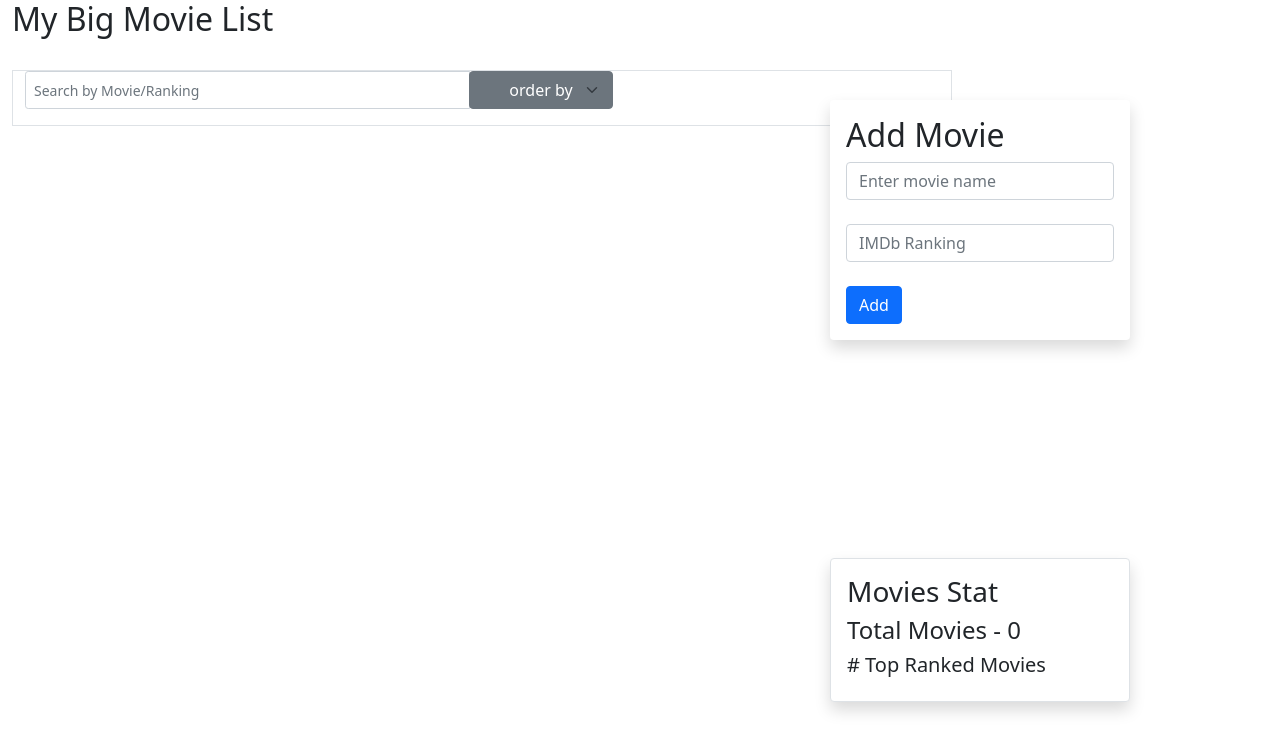
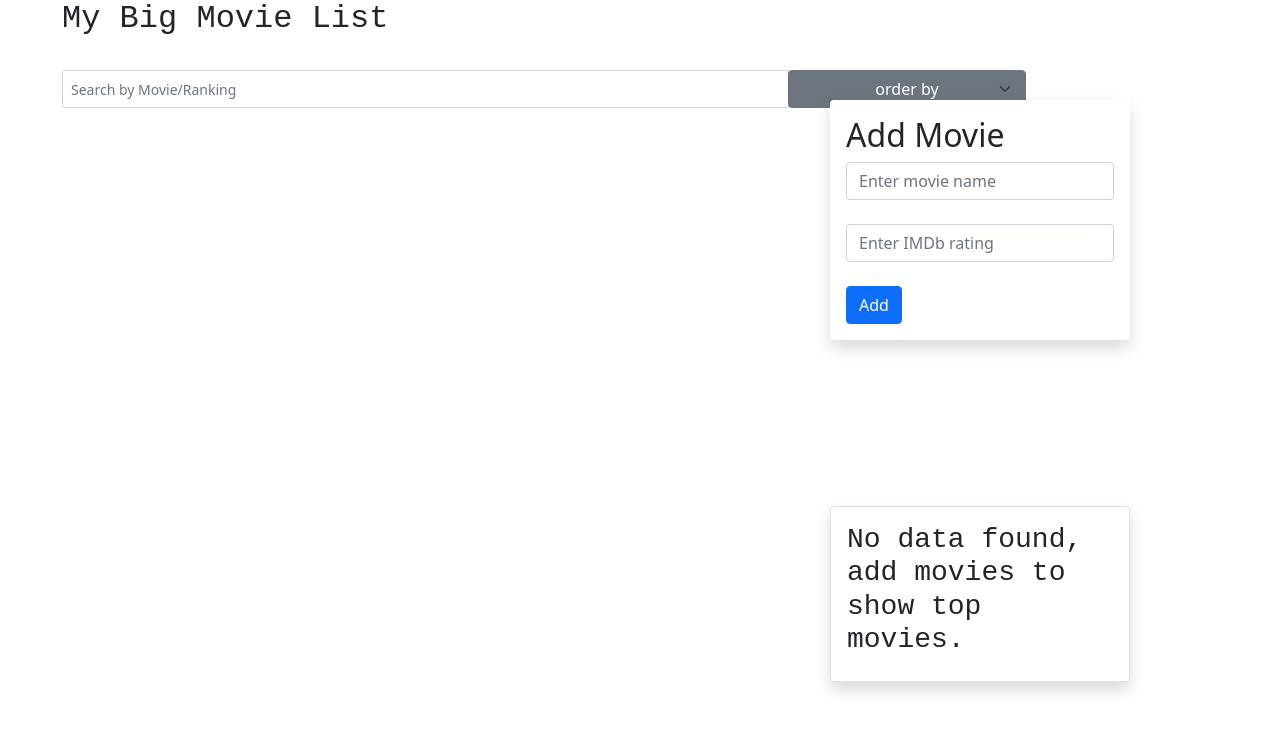
Before and after one commit to fahadbq/Movies-Application, a React (Create React App) app: page / in a window 1280 px wide. Shown: the top 752 px of the page. Built offline with nearby package versions, Linux system fonts and the light colour scheme.

Commit message:
changed style and added icons

```diff
--- a/package.json
+++ b/package.json
@@ -9,6 +9,7 @@
     "bootstrap": "^5.1.3",
     "react": "^17.0.2",
     "react-dom": "^17.0.2",
+    "react-icons": "^4.3.1",
     "react-redux": "^7.2.6",
     "react-scripts": "5.0.0",
     "redux": "^4.1.2",
--- a/src/components/moviesComponents/MovieCard.js
+++ b/src/components/moviesComponents/MovieCard.js
@@ -3,6 +3,7 @@ import { useDispatch } from 'react-redux'
 import { removeMovie } from '../../reduxFiles/actions/moviesAction'
 
 import doctorStrangeImage from '../../Assets/doctor-strange.webp'
+import { MdDelete } from "react-icons/md";
 
 const MovieCard = (props) =>{
     const [ image, setImage ] = useState(null)
@@ -20,52 +21,15 @@ const MovieCard = (props) =>{
     }
 
     return (
-        <div className='border' style={{width: "180px"}} >
-            {/* <div className="col">
-                <div class="card">
-                    <form >
 
-                        <input type='file'
-                        onChange={handleImgChange}/>
-                    </form>
-
-                    { image && <img src={image} alt='preview' className="card-img-top" style={{ width: '330px' }} />}
-
-                </div>
-                <div className="col-md-4">
+        <div className="card-group mt-3 border shadow rounded" style={{ width: '12rem' }} >
+                    <img className="card-img-top" src={doctorStrangeImage} alt='img'/>
                     <div className="card-body">
-                        <h5 className="card-title"> { movie } </h5>
-                        <p className="card-text"> { ranking } </p>
+                        <h5 className="card-title">Name : { movie }</h5>
+                        <p className="card-title">Ranking : #{ ranking}</p>
+                        <button onClick={()=>{handleRemove(id)}} style={{border:'none',background:'none', display:'inline-block', float: 'right'}}> <MdDelete size="1.5em" /> </button>
                     </div>
-                        <button onClick={() =>{
-                            handleRemove(id)
-                        }} > remove </button>
-                </div>
-            </div> */}
-
-                        {/* card */}
-                        {/* <div class="row row-cols-1 row-cols-md-3 g-4">
-                        <div class="col">
-                        <div className="card-group" style={{width: "11rem"}}>
-                        <img src={pic3} className="card-img-top" alt="..." />
-                        <div className="card-body">
-                            <h5 className="card-title"> Name: { movie } </h5>
-                            <p className="card-text"> Ranking: { ranking } </p>
-                            <a href="#" className="btn btn-primary">Go somewhere</a>
-                        </div>
-                        </div>
-                        </div>
-                        </div> */}
-
-                        <div className="card mt-2 p-2 bd-highlight border shadow rounded" style={{ width: '16rem' }} >
-                                   <img className="card-img-left pt-2" src={doctorStrangeImage} alt='img'/>
-                                    <div className="card-body">
-                                        <h4 className="card-title">Name : { movie }</h4>
-                                        <h5 className="card-title">Ranking : #{ ranking}</h5>
-                                        <button onClick={()=>{handleRemove(id)}} style={{border:'none',background:'none', display:'inline-block', float: 'right'}}><img src='https://www.pngall.com/wp-content/uploads/5/Delete-Bin-Trash-PNG-Clipart.png' alt='delete' style={{width:'2rem'}}/></button>
-                                    </div>
-                            </div>
-        </div>
+            </div>
     )
 }
 
--- a/src/components/moviesComponents/MoviesContainer.js
+++ b/src/components/moviesComponents/MoviesContainer.js
@@ -6,9 +6,12 @@ import MovieList from './MoviesList'
 const MoviesContainer = (props) =>{
 
 
+
     return (
-        <div className='container' style={{position: "fixed"}}>
-            <h2> My Big Movie List </h2> <br />
+
+        <div className='container' style={{ position: 'fixed', width: "1000px", left: "50px" }}>
+
+            <h2 style={{fontFamily:"monospace"}}> My Big Movie List </h2> <br />
 
             <MovieList />
 
--- a/src/components/moviesComponents/MoviesForm.js
+++ b/src/components/moviesComponents/MoviesForm.js
@@ -48,7 +48,7 @@ const MoviesForm = (props) =>{
                 /> <br />
 
                 <input type='text'
-                    placeholder='IMDb Ranking'
+                    placeholder='Enter IMDb rating'
                     value={ranking}
                     onChange={handleChage}
                     name='ranking'
--- a/src/components/moviesComponents/MoviesList.js
+++ b/src/components/moviesComponents/MoviesList.js
@@ -15,7 +15,7 @@ const MovieList = (props) =>{
     }, [moviesData])
 
     return (
-        <div className='container border' style={{ position: 'fixed', width: "940px" }}>
+        <div className='container rounded-top' style={{ position: 'fixed', width: "1000px", left: "50px" }}>
 
             < Search setCloneData={setCloneData} originalData={moviesData} />
 
--- a/src/components/moviesComponents/MoviesStat.js
+++ b/src/components/moviesComponents/MoviesStat.js
@@ -1,5 +1,7 @@
 import React from 'react'
 import { useSelector } from 'react-redux'
+
+import { BsFillStarFill } from "react-icons/bs";
 
 const MoviesStat = (props) =>{
 
@@ -12,14 +14,33 @@ const MoviesStat = (props) =>{
     console.log(top3)
 
     return (
-        <div className="border shadow p-3 mb-5 bg-body rounded" style={{ position: "fixed", width: "300px", right: "150px", bottom: "50px"}} >
-            <h3> Movies Stat </h3>
+        <div className="border shadow p-3 mb-5 bg-body rounded" style={{ position: "fixed", width: "300px", right: "150px", bottom: "70px"}} >
 
-            <h4> Total Movies - {movies.length} </h4>
+            { movies.length === 0 ?
+                (<h3 style={{fontFamily: "monospace"}} > No data found, add movies to show top movies. </h3>
+                ) : (
+                <div>
+                    <h5> Top {movies.length} Ranked Movies </h5>
 
-            <h5> # Top Ranked Movies </h5>
-
-            { top3.map( ele => { return <p key={ele.id} > - {ele.movie} </p> }) }
+                    <table className='table rounded'>
+                        <thead>
+                            <tr>
+                                <th> # </th>
+                                <th> Name </th>
+                                <th> IMDb Rating </th>
+                            </tr>
+                        </thead>
+                        <tbody>
+                            { top3.map( (ele, i) => {
+                                return <tr key={ele.id} >
+                                    <td> { i + 1 } </td>
+                                    <td> {ele.movie} </td>
+                                    <td> <BsFillStarFill color="orange" > </BsFillStarFill> {ele.ranking}  </td>
+                                </tr> }) }
+                        </tbody>
+                    </table>
+                </div>)
+            }
 
         </div>
     )
--- a/src/components/moviesComponents/Search.js
+++ b/src/components/moviesComponents/Search.js
@@ -56,7 +56,7 @@ const Search = (props) =>{
     }
 
     return (
-        <div className="row col-12" style={{width: "600px"}}>
+        <div className="row col-12">
             <form className="input-group input-group-sm mb-3" aria-label="Text input with dropdown button" >
 
                 <input type='text'
```
Also changed, not shown: src/Assets/pic3.jpg (deleted), 1 other file (tests, documents, lock files or other folders).
